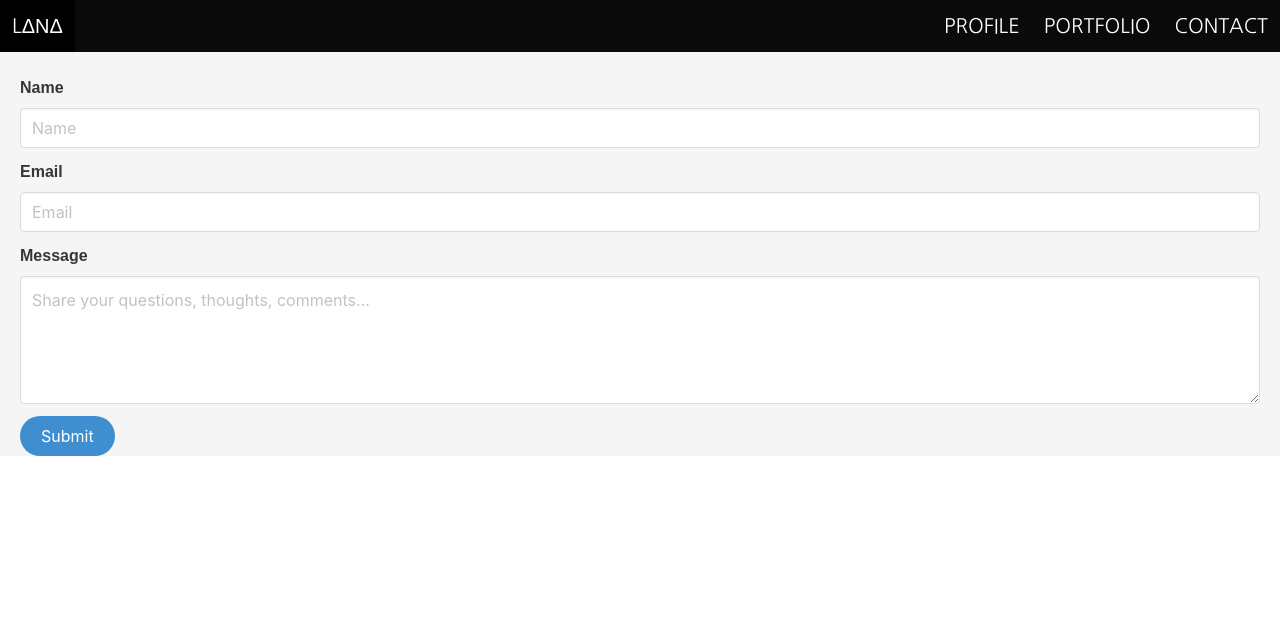
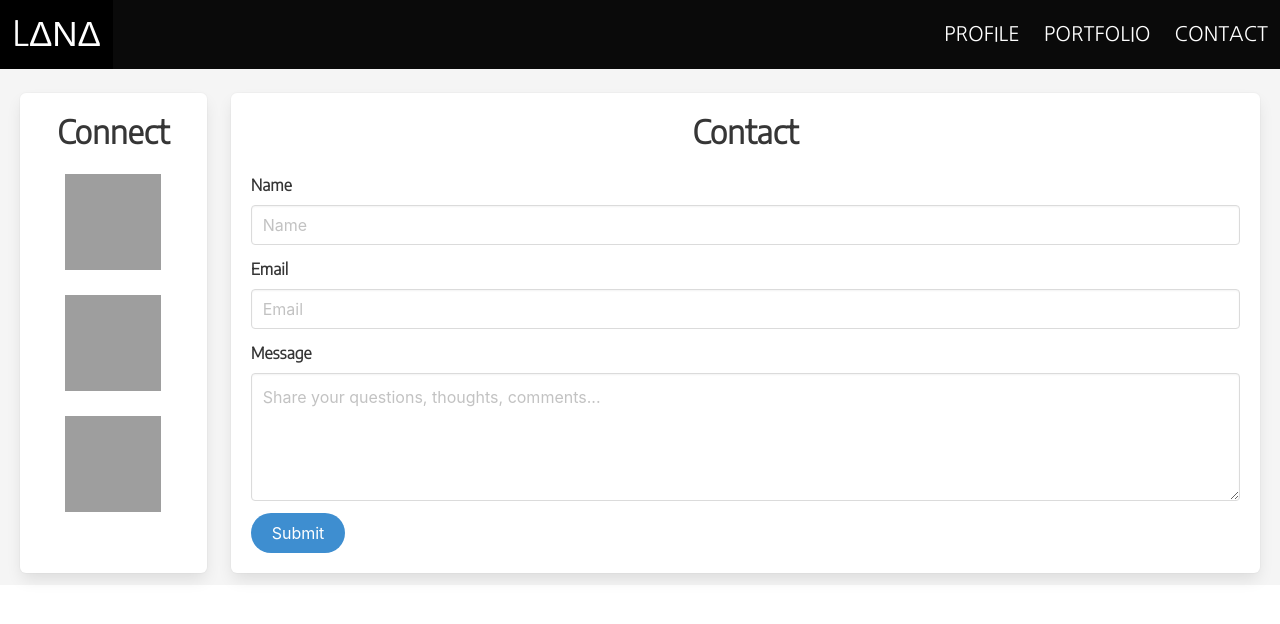
Before and after one commit to drlanah/hw-2, a plain HTML site: page contact.html in a window 1280 px wide. Drawn offline with nearby package versions, Linux system fonts and the light colour scheme; grey boxes are pictures that could not be loaded; a web font is replaced by a local one.

Commit message:
image hyperlinks to contact file

```diff
--- a/contact.html
+++ b/contact.html
@@ -9,13 +9,13 @@
     rel="stylesheet"
     href="https://cdn.jsdelivr.net/npm/bulma@0.9.0/css/bulma.min.css"
     />
-    <link href="https://fonts.googleapis.com/css2?family=Nanum+Gothic&family=News+Cycle:wght@400;700&display=swap" rel="stylesheet">
+    <link href="https://fonts.googleapis.com/css2?family=Encode+Sans:wght@300&family=Nanum+Gothic&display=swap" rel="stylesheet">
   </head>
   <body class="body">
     <header>
       <nav class="navbar is-black" role="navigation" aria-label="main navigation">
         <div class="navbar-brand">
-          <a class="navbar-item" href="index.html">LΔΝΔ</a>
+          <a class="navbar-item lana" href="index.html">LΔΝΔ</a>
 
           <a
             role="button"
@@ -47,6 +47,31 @@
     </header>
     <br />
     <main class="contact">
+      <div class="tile is-ancestor">
+        <div class="tile is-parent">
+          <article class="tile is-child box">
+            <p class="title connects">Connect</p>
+            <p>
+              <a href="https://github.com/drlanah">
+                <img class="image is-96x96" src="https://image.flaticon.com/icons/png/512/25/25231.png" alt="github">
+              </a>
+            </p>
+            <p>
+              <a href="https://www.linkedin.com/in/elayenay/">
+                <img class="image is-96x96" src="https://nextforme.com/wp-content/uploads/2018/11/linkedin-logo.png" alt="linkedin">
+              </a>
+            </p>
+            <p>
+              <a href="https://www.instagram.com/drlanah/">
+                <img class="image is-96x96" src="https://www.freepnglogos.com/uploads/instagram-logos-png-images-free-download-2.png" alt="instagram">
+              </a>
+            </p>
+          </article>
+        </div>
+        <div class="tile is-parent is-10">
+          <article class="tile is-child box">
+            <p class="title connects">Contact</p>
+            <div class="contactform">
                 <div class="field">
               <label class="label is-info is-rounded">Name</label>
               <div class="control">
@@ -72,6 +97,11 @@
                 <button class="button is-info is-rounded">Submit</button>
               </div>
             </div>
+            </div>
+          </article>
+        </div>
+      </div>
+
     </main>
   </body>
 </html>
--- a/style.css
+++ b/style.css
@@ -7,10 +7,19 @@
 .navbar {
   border-bottom: white solid 10px;
 } */
-
 .navbar-item {
   font-size: 20px;
   font-family: "Nanum Gothic", sans-serif;
+}
+.lana {
+  font-size: 35px;
+}
+.is-96x96 {
+  margin: 25px auto;
+}
+
+.connects {
+  text-align: center;
 }
 
 .fix-footer {
```
Also changed, not shown: index.html (+1 -1 lines), portfolio.html (+1 -1 lines). Lines whose indentation alone changed are shown as unchanged.
